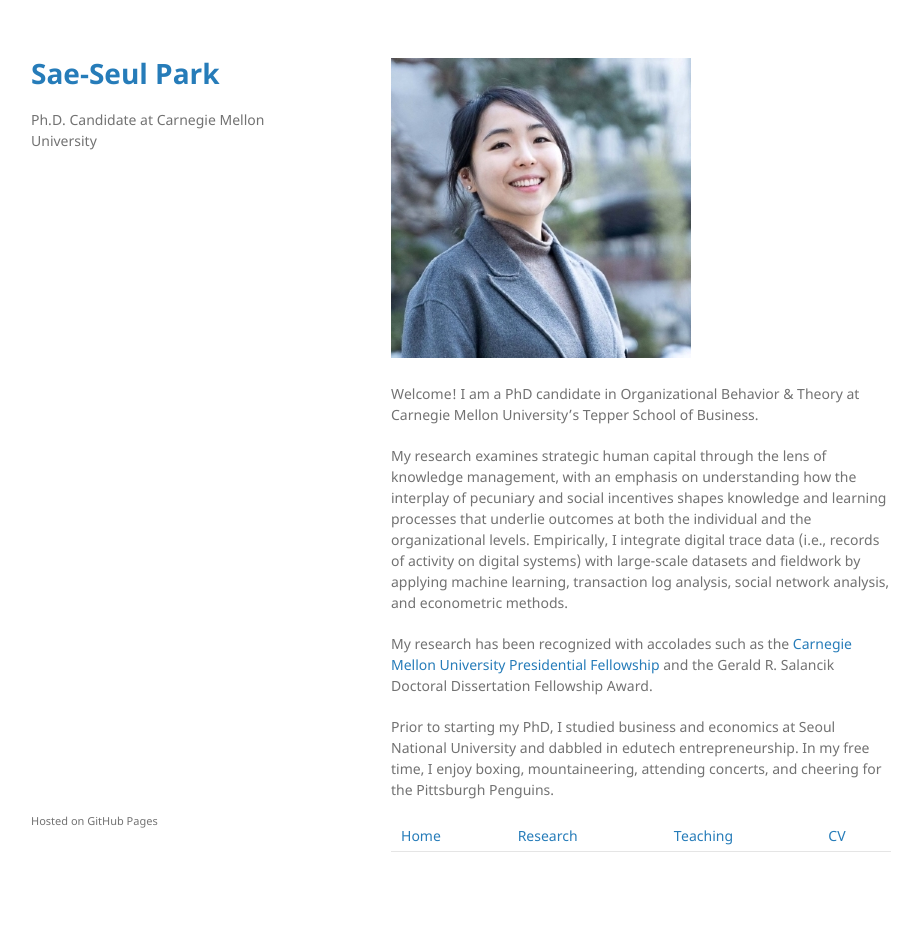
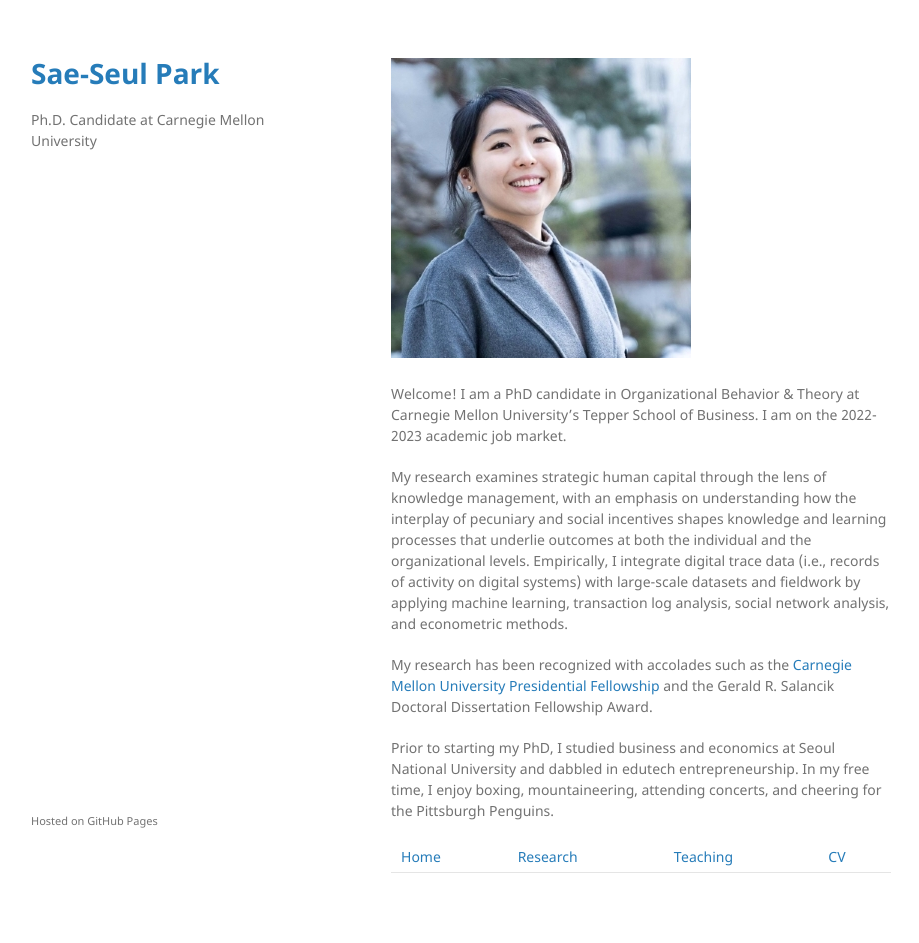
Before and after one commit to saepark/saepark.github.io, a Jekyll site: the page built from index.md, in a window 1280 px wide. Shown: the whole page, without its empty margins (179-1098 px from the left). Built offline with Jekyll 4.4.1, drawn with Linux system fonts in a browser that asks for light colours; our own code applies the rules of GitHub Pages for plain Markdown files; before the commit the page ends 922 px from its top, so only the background shows below that.

Commit message:
Update index.md

```diff
--- a/index.md
+++ b/index.md
@@ -1,6 +1,6 @@
 ![Sae-Seul Park](saeseulpark.jpg)
 
-Welcome! I am a PhD candidate in Organizational Behavior & Theory at Carnegie Mellon University's Tepper School of Business.
+Welcome! I am a PhD candidate in Organizational Behavior & Theory at Carnegie Mellon University's Tepper School of Business. I am on the 2022-2023 academic job market.
 
 My research examines strategic human capital through the lens of knowledge management, with an emphasis on understanding how the interplay of pecuniary and social incentives shapes knowledge and learning processes that underlie outcomes at both the individual and the organizational levels. Empirically, I integrate digital trace data (i.e., records of activity on digital systems) with large-scale datasets and fieldwork by applying machine learning, transaction log analysis, social network analysis, and econometric methods.
 
```
